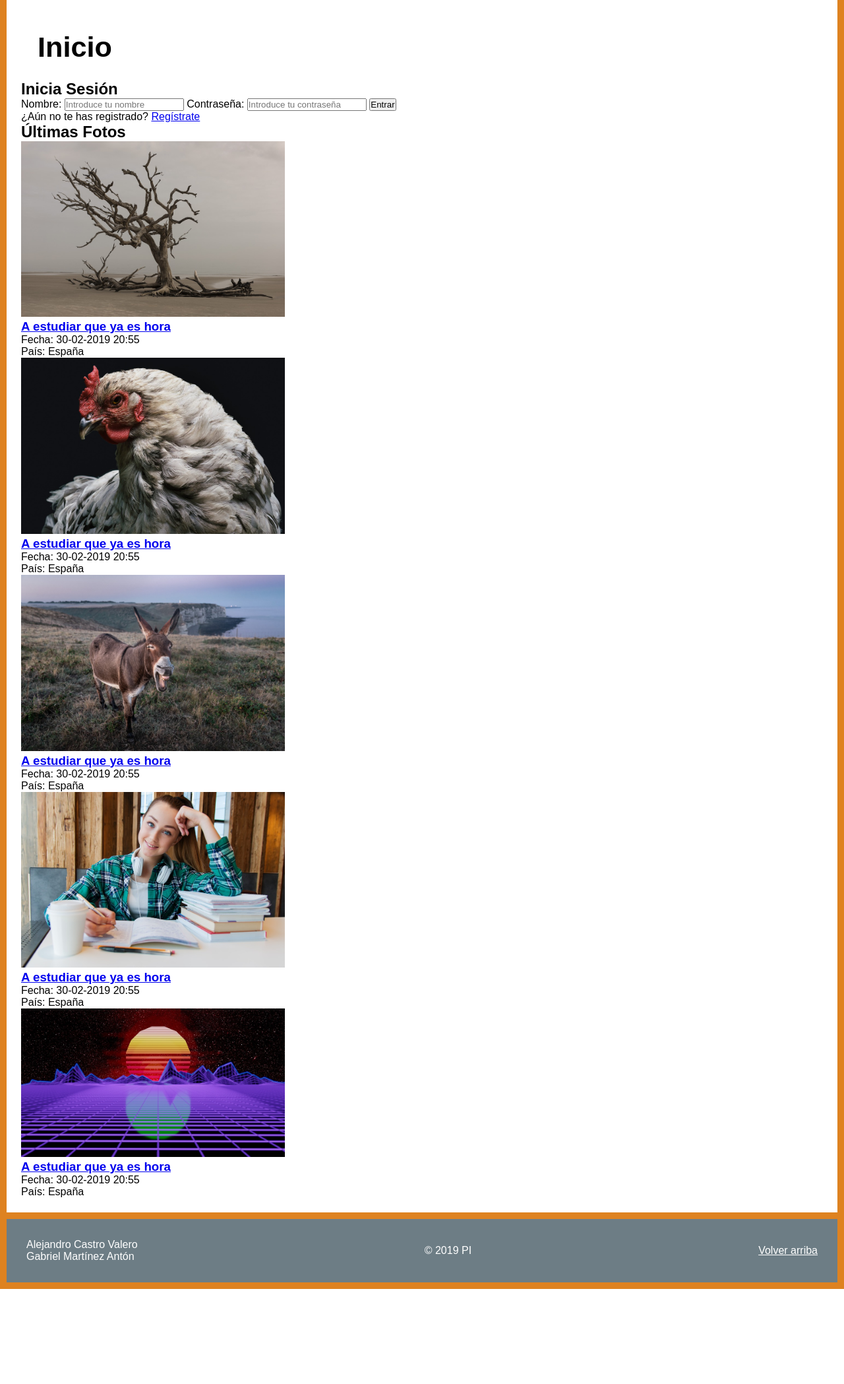
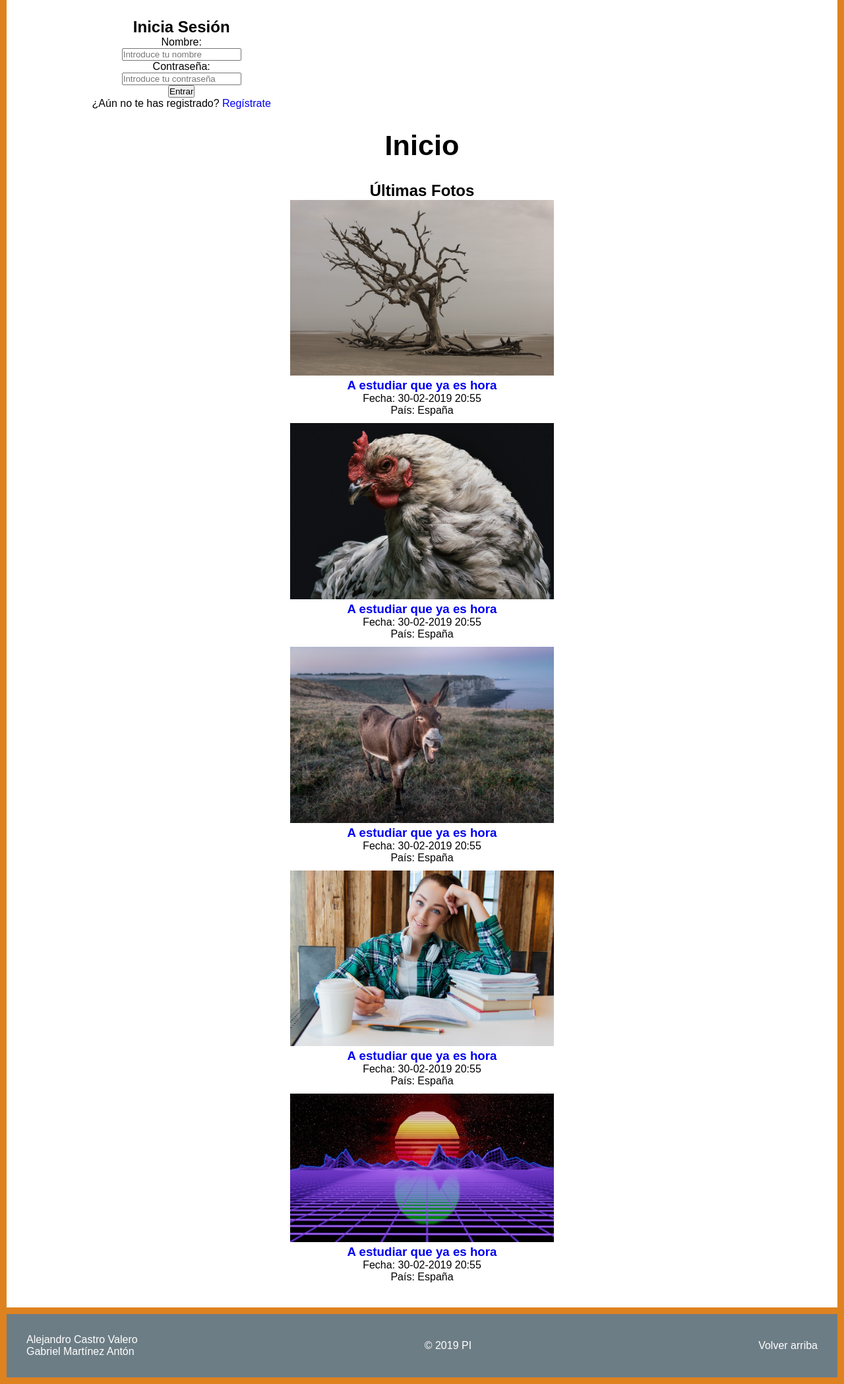
Before and after one commit to AlejandroDCastro/DAW, a PHP site: page / in a window 1280 px wide. Shown: the part 250-2347 px from the top of the page at 66% size. Before the commit the page ends 2203 px from the top, so only its background shows below. Run offline with PHP 8.4, Linux system fonts and the light colour scheme; some web fonts are replaced.

Commit message:
Mi parte con flexbox

```diff
--- a/practica04/css/style.css
+++ b/practica04/css/style.css
@@ -18,11 +18,74 @@
     margin: 0;
 }
 
+a
+{
+    text-decoration-line: none;
+}
+
+    a > img:hover
+    {
+        cursor: pointer;
+        opacity: 0.5;
+    }
+
 body {
     margin: 10px;
     background-color: var(--color1);
     font-family: 'Imprima', sans-serif;
 }
+
+
+#detalle
+{
+    display: flex;
+    flex-direction: column;
+    justify-content: center;
+    align-items: center;
+}
+
+#formini
+{
+    width: 40%;
+    display: flex;
+    flex-direction: column;
+    align-items: center;
+    justify-content: center;
+}
+
+    #formini>p
+    {
+        text-align: center;
+    }
+
+    #formini>form
+    {
+        display: flex;
+        flex-direction: column;
+        justify-content: center;
+        align-items: center;
+    }
+
+footer {
+    background-color: var(--color2);
+    padding: 30px;
+    margin-top: 10px;
+    display: flex;
+    justify-content: space-between;
+    align-items: center;
+}
+
+    footer > p {
+        color: #fff;
+    }
+
+        footer > a {
+            color: #fff;
+        }
+
+        footer > a:hover {
+            text-decoration: none;
+        }
 
 header {
     background-color: #fff;
@@ -61,6 +124,12 @@ header {
                     transition: .3s;
                 }
 
+h1,h2
+{
+    text-align: center;
+}
+
+
 main {
     background-color: #fff;
 }
@@ -74,23 +143,76 @@ main {
             margin: 25px;
         }
 
-footer {
+@media (min-width: 620px)
+{
+    section>section>ul>li
+    {
+        display: flex;
+        flex-direction: column;
+        align-items: center;
+        justify-content: center;
+    }
+}
+
+section>section
+{
+    display: flex;
+    flex-direction: column;
+    justify-content: center;
+    align-items: center;
+    padding: 5px;
+}
+
+section>section>a
+{
+    text-decoration: none;
     background-color: var(--color2);
-    padding: 30px;
-    margin-top: 10px;
+    width: 40%;
+    text-align: center;
+    font-size: 2em;
+    padding-top: 5px 10px;
+    margin-bottom: 5px;
+    color: #fff;
+}
+
+section>section>a:hover
+{
+    opacity: 0.7;
+}
+
+section>section>h3
+{
+    width: 100%;
+    text-align: center;
+    margin: 15px 1px;
+}
+
+section>section>ul>li
+{
+    list-style: none;
+    margin: 5px;
+    width: 100%;
+    text-align: center;
+}
+
+.seccionfoto
+{
     display: flex;
-    justify-content: space-between;
+    flex-direction: column;
+    justify-content: center;
     align-items: center;
 }
-
-    footer > p {
-        color: #fff;
+    .seccionfoto>article
+    {
+        margin-bottom: 10px;
     }
 
-        footer > a {
-            color: #fff;
+        .seccionfoto>article>img
+        {
+            width: 100%;
         }
 
-        footer > a:hover {
-            text-decoration: none;
+        .seccionfoto>article>h3,.seccionfoto>article>p
+        {
+            text-align: center;
         }
--- a/practica04/detalle.html
+++ b/practica04/detalle.html
@@ -22,21 +22,18 @@
                 <li><a href="index.html">Inicio</a></li>
                 <li><a href="busqueda.html">Búsqueda</a></li>
                 <li><a href="registro.html">Registro</a></li>
-                <li><a href="">Acceso</a></li>
             </ul>
         </nav>
     </header>
     <main>
-        <section>
+        <section id="detalle">
             <h1>Detalle de foto</h1>
-            <section>
                 <img width="400" src="Images/estudiante.jpg" alt="Estudiante">
                 <h2>A estudiar que ya es hora</h2>
                 <p>Fecha: 30-02-2019 20:55</p>
                 <p>País: Espa&ntilde;a</p>
                 <p>Pertenece al album: Currantes</p>
                 <p>Usuario: Antonieta</p>
-            </section>
         </section>
     </main>
     <footer>
--- a/practica04/index.html
+++ b/practica04/index.html
@@ -27,10 +27,8 @@
     </header>
     <main>
         <section>
-            <h1>Inicio</h1>
-
             <!-- Formulario para acceder como usuario registrado -->
-            <section>
+            <section id="formini">
                 <h2>Inicia Sesión</h2>
                 <form action="indexconreg.html">
                     <label for="nombre">Nombre: </label>
@@ -43,10 +41,12 @@
                 </form>
                 <p>¿Aún no te has registrado? <a href="registro.html">Regístrate</a></p>
             </section>
+            <h1>Inicio</h1>
 
             <!-- Carga las últimas 5 fotos -->
             <section>
                 <h2>Últimas Fotos</h2>
+                <div class="seccionfoto">
                     <article>
                         <a href="detalle.html">
                             <img width="400" src="Images/arbol.jpg" alt="Arbol">
@@ -87,6 +87,7 @@
                         <p>Fecha: 30-02-2019 20:55</p>
                         <p>País: España</p>
                     </article>
+                </div>
             </section>
         </section>
     </main>
--- a/practica04/indexconreg.html
+++ b/practica04/indexconreg.html
@@ -33,6 +33,7 @@
             <!-- Carga las últimas 5 fotos -->
             <section>
                 <h2>Últimas Fotos</h2>
+                <div class="seccionfoto">
                     <article>
                         <a href="detalle.html">
                             <img width="400" src="Images/arbol.jpg" alt="Arbol">
@@ -73,6 +74,7 @@
                         <p>Fecha: 30-02-2019 20:55</p>
                         <p>País: España</p>
                     </article>
+                </div>
             </section>
         </section>
     </main>
--- a/practica04/solicitud.html
+++ b/practica04/solicitud.html
@@ -30,7 +30,6 @@
                 <li><a href="">Mis álbumes</a></li>
                 <li><a href="">Crear álbum</a></li>
                 <li><a href="solicitud.html">Solicitar álbum</a></li>
-                <li><a href="index.html">Salir</a></li>
             </ul>
         </nav>
     </header>
```
Also changed, not shown: practica04/respuesta.html (+6 -6 lines). Lines whose indentation alone changed are shown as unchanged.
